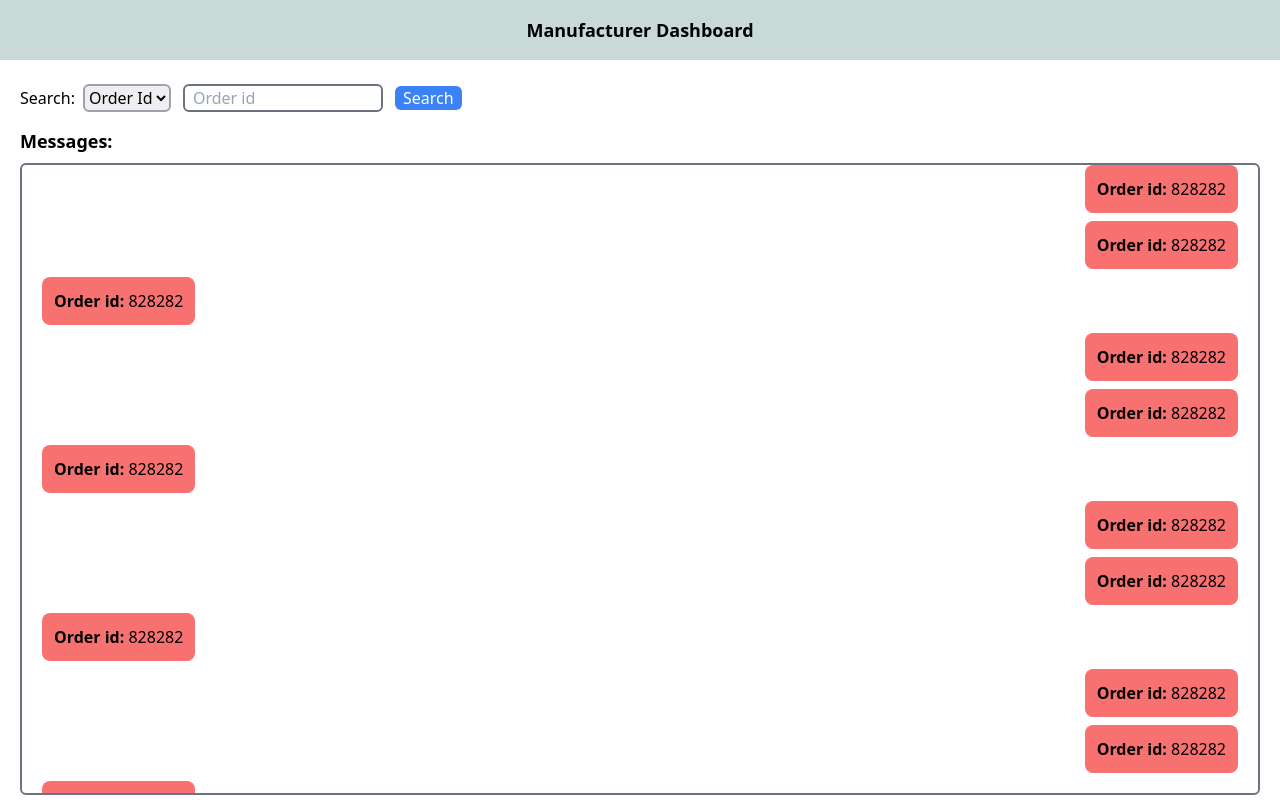
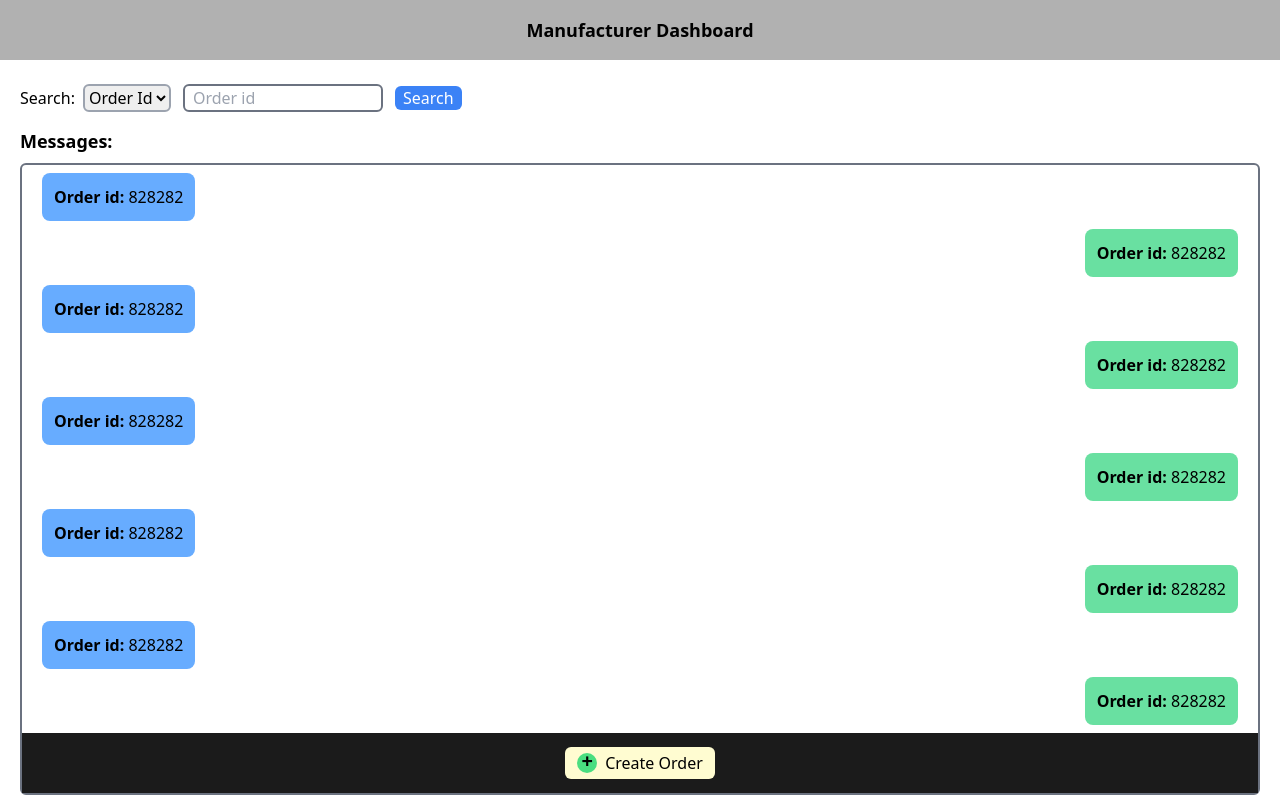
Before and after one commit to NeerajSati/order-book, a React (Create React App) app: page / in a window 1280 px wide. Built offline with nearby package versions, Linux system fonts and the light colour scheme; the HTML template or start-up script is replaced by a standard one.

Commit message:
Create option added to manufacturer chat

```diff
--- a/src/components/Manufacturer.jsx
+++ b/src/components/Manufacturer.jsx
@@ -4,7 +4,7 @@ function Manufacturer() {
     const [filter, setFilter] = useState('orderId');
   return (
     <div className='h-screen'>
-        <div className='h-[60px] bg-[#c8d9d8]'>
+        <div className='h-[60px] bg-[rgb(177,177,177)]'>
             <div className='h-full flex items-center justify-center text-lg font-semibold'>
                 Manufacturer Dashboard
             </div>
@@ -22,51 +22,47 @@ function Manufacturer() {
         </div>
         <div className='px-5 pt-2 font-bold text-[18px]'>Messages:</div>
         <div className='px-5 pt-2 h-[calc(100vh-160px)]'>
-            <div className='px-5 h-full flex flex-col border-2 rounded-md border-gray-500 overflow-y-auto'>
-                <div className='flex flex-row items-center justify-end w-full mb-2'>
-                    <div className='text-right max-w-[50%] bg-red-400 rounded-lg p-3 cursor-pointer'><span className='font-bold'>Order id:</span> 828282</div>
+            <div className='h-full flex flex-col justify-between border-2 rounded-md border-gray-500'>
+                <div className='px-5 h-[calc(100%-60px)] pt-2 overflow-y-auto'>
+                    <div className='flex flex-row items-center justify-start w-full mb-2'>
+                        <div className='text-right max-w-[50%] bg-[rgb(103,172,255)] rounded-lg p-3 cursor-pointer'><span className='font-bold'>Order id:</span> 828282</div>
                     </div>
                     <div className='flex flex-row items-center justify-end w-full mb-2'>
-                    <div className='text-right max-w-[50%] bg-red-400 rounded-lg p-3 cursor-pointer'><span className='font-bold'>Order id:</span> 828282</div>
+                        <div className='text-right max-w-[50%] bg-[rgb(105,224,161)] rounded-lg p-3 cursor-pointer'><span className='font-bold'>Order id:</span> 828282</div>
                     </div>
                     <div className='flex flex-row items-center justify-start w-full mb-2'>
-                    <div className='text-right max-w-[50%] bg-red-400 rounded-lg p-3 cursor-pointer'><span className='font-bold'>Order id:</span> 828282</div>
+                        <div className='text-right max-w-[50%] bg-[rgb(103,172,255)] rounded-lg p-3 cursor-pointer'><span className='font-bold'>Order id:</span> 828282</div>
                     </div>
                     <div className='flex flex-row items-center justify-end w-full mb-2'>
-                    <div className='text-right max-w-[50%] bg-red-400 rounded-lg p-3 cursor-pointer'><span className='font-bold'>Order id:</span> 828282</div>
+                        <div className='text-right max-w-[50%] bg-[rgb(105,224,161)] rounded-lg p-3 cursor-pointer'><span className='font-bold'>Order id:</span> 828282</div>
+                    </div>
+                    <div className='flex flex-row items-center justify-start w-full mb-2'>
+                        <div className='text-right max-w-[50%] bg-[rgb(103,172,255)] rounded-lg p-3 cursor-pointer'><span className='font-bold'>Order id:</span> 828282</div>
                     </div>
                     <div className='flex flex-row items-center justify-end w-full mb-2'>
-                    <div className='text-right max-w-[50%] bg-red-400 rounded-lg p-3 cursor-pointer'><span className='font-bold'>Order id:</span> 828282</div>
+                        <div className='text-right max-w-[50%] bg-[rgb(105,224,161)] rounded-lg p-3 cursor-pointer'><span className='font-bold'>Order id:</span> 828282</div>
                     </div>
                     <div className='flex flex-row items-center justify-start w-full mb-2'>
-                    <div className='text-right max-w-[50%] bg-red-400 rounded-lg p-3 cursor-pointer'><span className='font-bold'>Order id:</span> 828282</div>
+                        <div className='text-right max-w-[50%] bg-[rgb(103,172,255)] rounded-lg p-3 cursor-pointer'><span className='font-bold'>Order id:</span> 828282</div>
                     </div>
                     <div className='flex flex-row items-center justify-end w-full mb-2'>
-                    <div className='text-right max-w-[50%] bg-red-400 rounded-lg p-3 cursor-pointer'><span className='font-bold'>Order id:</span> 828282</div>
+                        <div className='text-right max-w-[50%] bg-[rgb(105,224,161)] rounded-lg p-3 cursor-pointer'><span className='font-bold'>Order id:</span> 828282</div>
+                    </div>
+                    <div className='flex flex-row items-center justify-start w-full mb-2'>
+                        <div className='text-right max-w-[50%] bg-[rgb(103,172,255)] rounded-lg p-3 cursor-pointer'><span className='font-bold'>Order id:</span> 828282</div>
                     </div>
                     <div className='flex flex-row items-center justify-end w-full mb-2'>
-                    <div className='text-right max-w-[50%] bg-red-400 rounded-lg p-3 cursor-pointer'><span className='font-bold'>Order id:</span> 828282</div>
+                        <div className='text-right max-w-[50%] bg-[rgb(105,224,161)] rounded-lg p-3 cursor-pointer'><span className='font-bold'>Order id:</span> 828282</div>
                     </div>
                     <div className='flex flex-row items-center justify-start w-full mb-2'>
-                    <div className='text-right max-w-[50%] bg-red-400 rounded-lg p-3 cursor-pointer'><span className='font-bold'>Order id:</span> 828282</div>
+                        <div className='text-right max-w-[50%] bg-[rgb(103,172,255)] rounded-lg p-3 cursor-pointer'><span className='font-bold'>Order id:</span> 828282</div>
                     </div>
                     <div className='flex flex-row items-center justify-end w-full mb-2'>
-                    <div className='text-right max-w-[50%] bg-red-400 rounded-lg p-3 cursor-pointer'><span className='font-bold'>Order id:</span> 828282</div>
+                        <div className='text-right max-w-[50%] bg-[rgb(105,224,161)] rounded-lg p-3 cursor-pointer'><span className='font-bold'>Order id:</span> 828282</div>
                     </div>
-                <div className='flex flex-row items-center justify-end w-full mb-2'>
-                    <div className='text-right max-w-[50%] bg-red-400 rounded-lg p-3 cursor-pointer'><span className='font-bold'>Order id:</span> 828282</div>
                 </div>
-                <div className='flex flex-row items-center justify-start w-full mb-2'>
-                    <div className='text-right max-w-[50%] bg-red-400 rounded-lg p-3 cursor-pointer'><span className='font-bold'>Order id:</span> 828282</div>
-                </div>
-                <div className='flex flex-row items-center justify-end w-full mb-2'>
-                    <div className='text-right max-w-[50%] bg-red-400 rounded-lg p-3 cursor-pointer'><span className='font-bold'>Order id:</span> 828282</div>
-                </div>
-                <div className='flex flex-row items-center justify-end w-full mb-2'>
-                    <div className='text-right max-w-[50%] bg-red-400 rounded-lg p-3 cursor-pointer'><span className='font-bold'>Order id:</span> 828282</div>
-                </div>
-                <div className='flex flex-row items-center justify-start w-full mb-2'>
-                    <div className='text-right max-w-[50%] bg-red-400 rounded-lg p-3 cursor-pointer'><span className='font-bold'>Order id:</span> 828282</div>
+                <div className='w-full h-[60px] bg-[#1b1b1b] flex items-center justify-center'>
+                    <button className='flex flex-row items-center justify-center bg-[#fffcd1] px-3 py-1 rounded-md '><span className='w-5 h-5 mr-2 bg-green-400 flex items-center justify-center rounded-full pb-[5px] font-bold text-[20px]'>+</span> Create Order</button>
                 </div>
             </div>
         </div>
```
Lines whose indentation alone changed are shown as unchanged.
